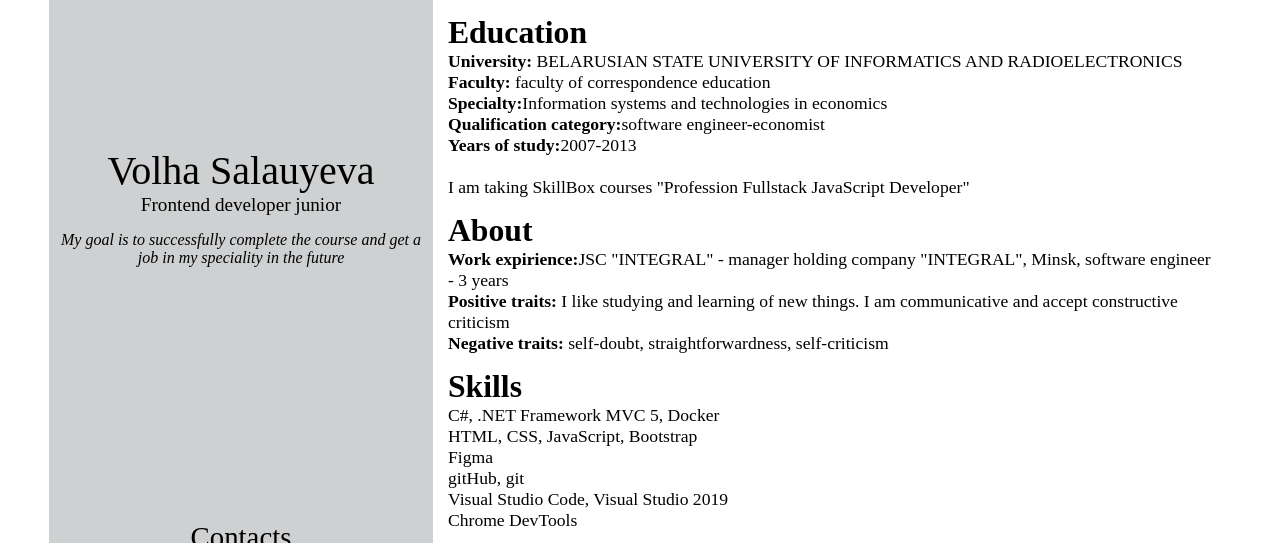
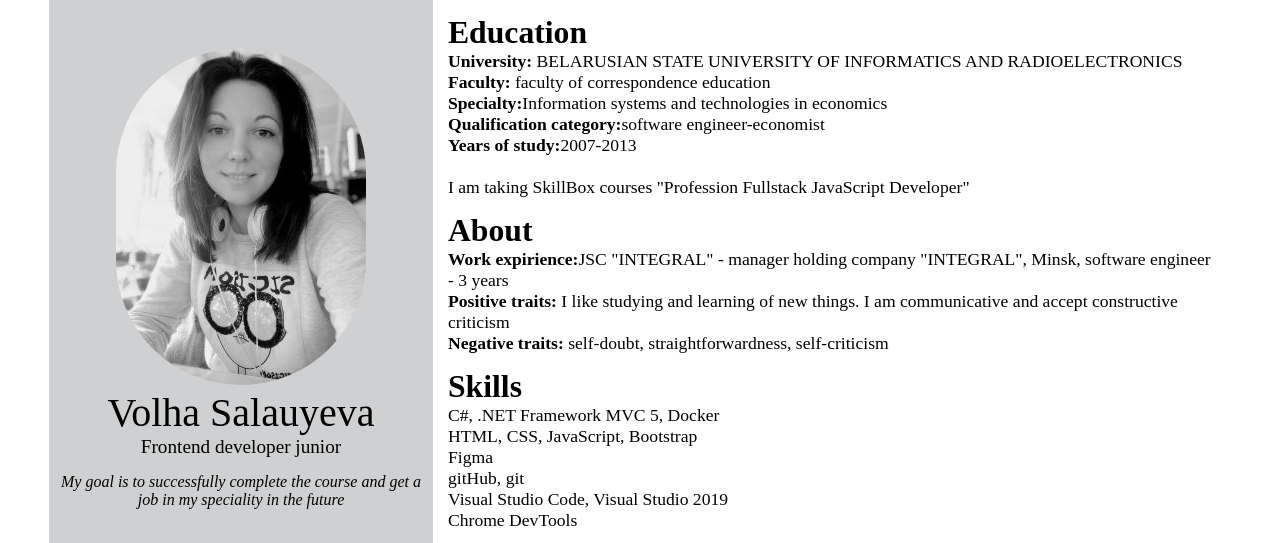
Before and after one commit to solochka/rsschool-cv, a plain HTML site: page index.html in a window 1280 px wide. Shown: the top 543 px of the page. Drawn offline with Linux system fonts and the light colour scheme.

Commit message:
fix: change path to profile photo

```diff
--- a/index.html
+++ b/index.html
@@ -13,7 +13,7 @@
         <div class="conteiner-left">
             <div class="section-conteiner">
                 <div class="photo">
-                    <img src="img/IMG_20200117_1513001.jpg" alt="" class="photo-cv">
+                    <img src="IMG_20200117_1513001.jpg" alt="" class="photo-cv">
                     <p class="name">Volha Salauyeva</p>
                     <p class="profession">Frontend developer junior</p>
                     <p class="goal"><i>My goal is to successfully complete the course and get a job in my speciality in
```
